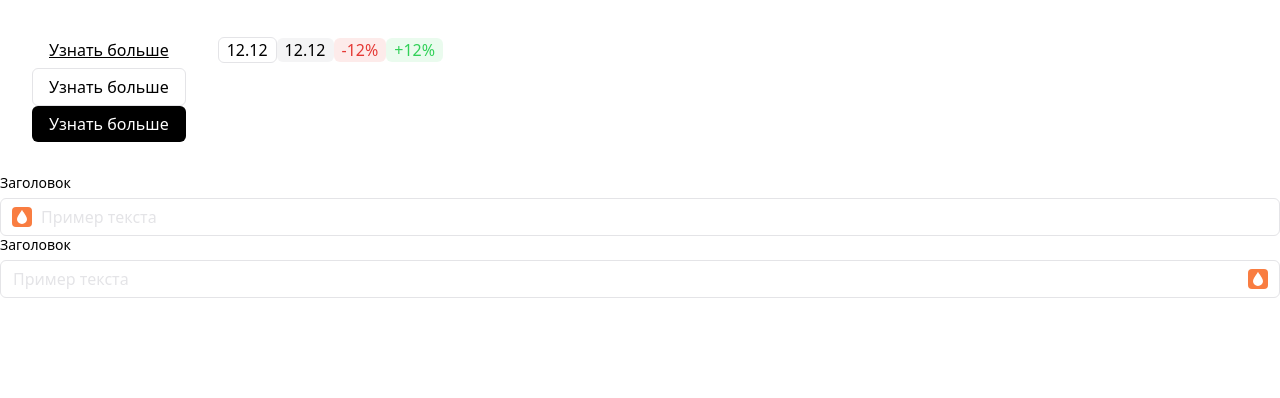
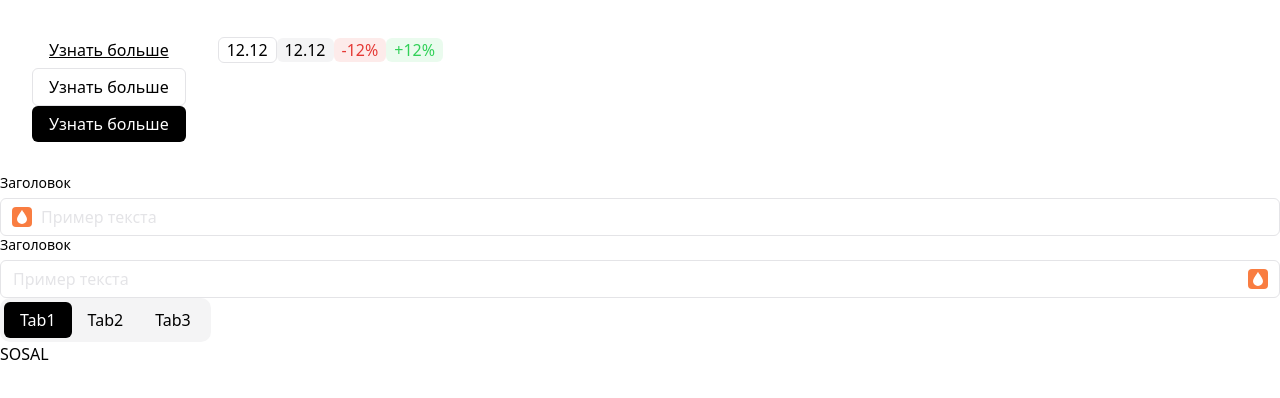
Before and after one commit to sillyCannyCat/vlru-off, a Vue app in the folder silly-canny-lib/: page / in a window 1280 px wide. Shown: the top 398 px of the page. Built offline with nearby package versions, Linux system fonts and the light colour scheme; a web font is replaced by a local one.

Commit message:
feat: (silly-canny-lib) added Tabs.vue component

```diff
--- /dev/null
+++ b/silly-canny-lib/components/ui/Tabs.vue
@@ -0,0 +1,44 @@
+<script setup>
+import { computed } from 'vue'
+
+const props = defineProps({
+  modelValue: {
+    type: String,
+    default: '',
+  },
+  tabs: {
+    type: Array,
+    required: true,
+  },
+})
+
+const emit = defineEmits(['update:modelValue'])
+
+const activeTab = computed({
+  get: () => props.modelValue,
+  set: (value) => emit('update:modelValue', value),
+})
+</script>
+
+<template>
+  <div class="inline-flex flex-col">
+    <!-- Tab Headers -->
+    <div
+      class="flex p-[4px] rounded-[10px] bg-[var(--color-background-secondary)]"
+    >
+      <button
+        v-for="tab in tabs"
+        :key="tab.value"
+        :class="[
+          'px-[16px] py-[8px] rounded-[6px] text-button-adaptive transition-colors',
+          activeTab === tab.value
+            ? 'bg-[var(--color-text-primary)] text-white cursor-default'
+            : 'text-[var(--color-text-primary)] cursor-pointer',
+        ]"
+        @click="activeTab = tab.value"
+      >
+        {{ tab.label }}
+      </button>
+    </div>
+  </div>
+</template>
--- a/silly-canny-lib/dev/App.vue
+++ b/silly-canny-lib/dev/App.vue
@@ -20,11 +20,24 @@
     placeholder="Пример текста"
     suffixIcon="/icons/hot-water.svg"
   ></Input>
+
+  <Tabs v-model="activeTab" :tabs="tabList" />
+  <div v-if="activeTab == 'tab1'">SOSAL</div>
 </template>
 
 <script setup>
+import { ref } from 'vue'
+
+const activeTab = ref('tab1')
+const tabList = [
+  { label: 'Tab1', value: 'tab1' },
+  { label: 'Tab2', value: 'tab2' },
+  { label: 'Tab3', value: 'tab3' },
+]
+
 import Button from '../components/ui/Button.vue'
 import Input from '../components/ui/Input.vue'
 import Label from '../components/ui/Label.vue'
 import StatsLabel from '../components/ui/StatsLabel.vue'
+import Tabs from '../components/ui/Tabs.vue'
 </script>
```
